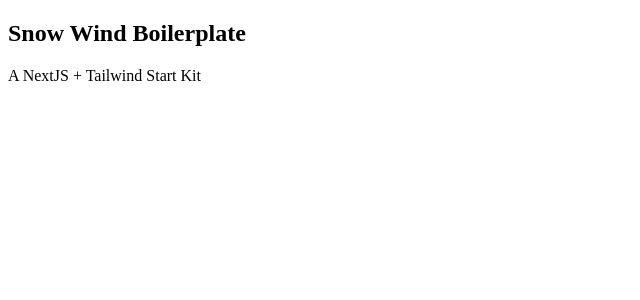
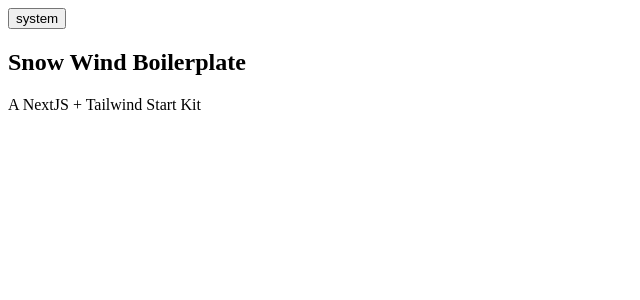
Before and after one commit to marceloglacial/snow-wind, a Next.js app: page / in a window 1280 px wide. Shown: the top 300 px of the page, without its empty margins (0-640 px from the left). Built offline with nearby package versions, Linux system fonts and the light colour scheme.

Commit message:
add theme

```diff
--- a/package.json
+++ b/package.json
@@ -8,6 +8,7 @@
   },
   "dependencies": {
     "next": "^11.1.2",
+    "next-themes": "^0.0.15",
     "react": "^17.0.2",
     "react-dom": "^17.0.2"
   },
--- a/pages/_app.js
+++ b/pages/_app.js
@@ -1,11 +1,14 @@
 import Layout from '../components/Layout/Layout';
+import { ThemeProvider } from 'next-themes';
 import 'tailwindcss/tailwind.css';
 
 function MyApp({ Component, pageProps }) {
   return (
-    <Layout>
-      <Component {...pageProps} />
-    </Layout>
+    <ThemeProvider attribute='class'>
+      <Layout>
+        <Component {...pageProps} />
+      </Layout>
+    </ThemeProvider>
   );
 }
 
--- a/pages/index.js
+++ b/pages/index.js
@@ -1,10 +1,23 @@
 import Layout from '../components/Layout/Layout';
+import { useTheme } from 'next-themes';
 
 export default function Home() {
+  const { theme, setTheme } = useTheme();
+
   return (
     <Layout>
-      <section className='hero flex justify-center items-center h-screen w-screen'>
-        <div className='hero__content'>
+      <section className='theme absolute top-5 right-10'>
+        <button
+          aria-label='Toggle Dark Mode'
+          type='button'
+          className='p-3 h-12 w-12 order-2 md:order-3'
+          onClick={() => setTheme(theme === 'dark' ? 'light' : 'dark')}
+        >
+          {theme}
+        </button>
+      </section>
+      <section className='hero flex justify-center items-center h-screen w-screen bg-white dark:bg-gray-900'>
+        <div className='hero__content dark:text-white'>
           <h1 className='text-5xl'>Snow Wind Boilerplate</h1>
           <p>A NextJS + Tailwind Start Kit</p>
         </div>
--- a/tailwind.config.js
+++ b/tailwind.config.js
@@ -1,7 +1,7 @@
 module.exports = {
   mode: 'jit',
   purge: ['./pages/**/*.{js,ts,jsx,tsx}', './components/**/*.{js,ts,jsx,tsx}'],
-  darkMode: false, // or 'media' or 'class'
+  darkMode: 'class', // or 'media' or 'class'
   theme: {
     fontFamily: {
       sans: ['Montserrat', 'sans-serif'],
```
Also changed, not shown: 1 other file (tests, documents, lock files or other folders).
